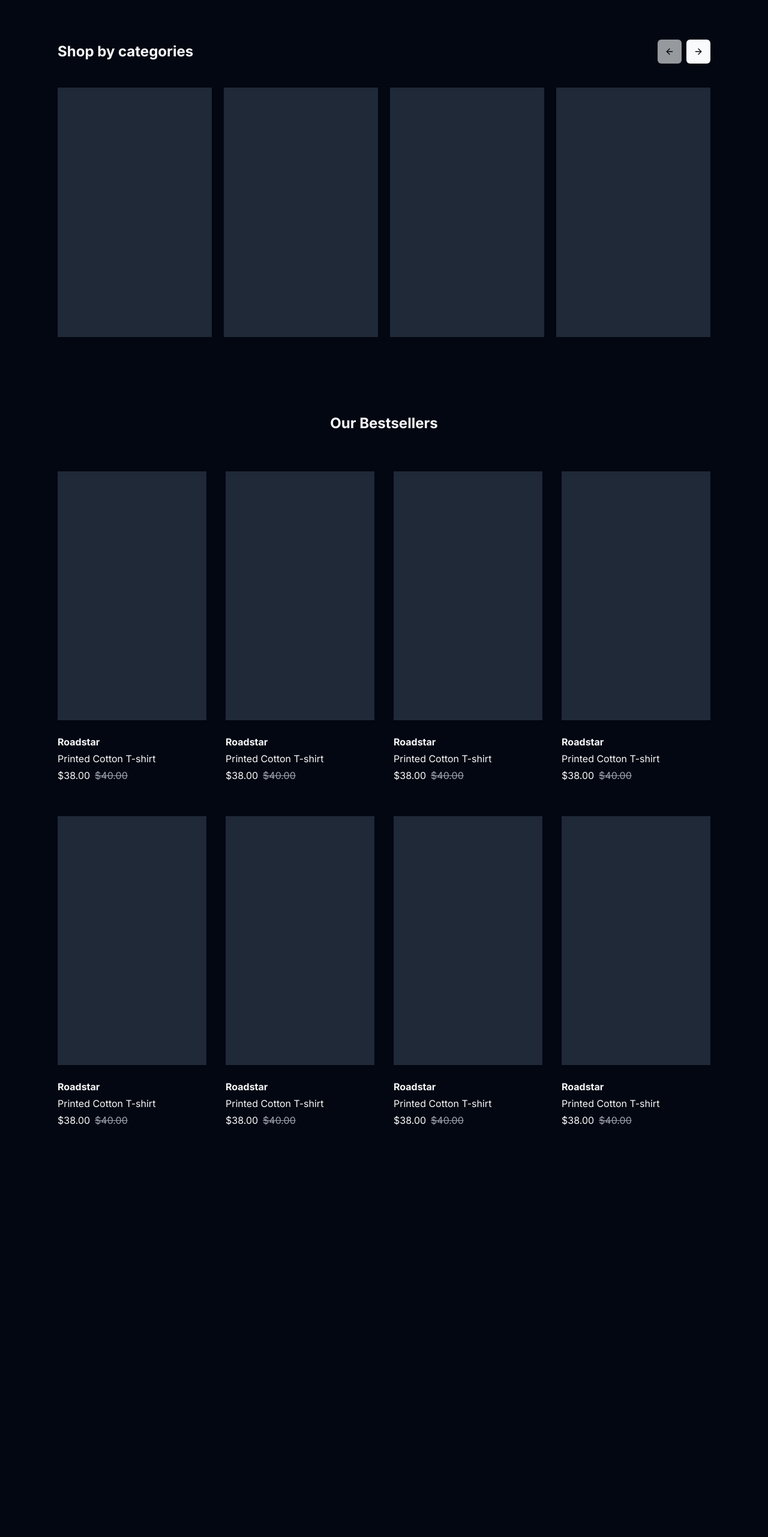
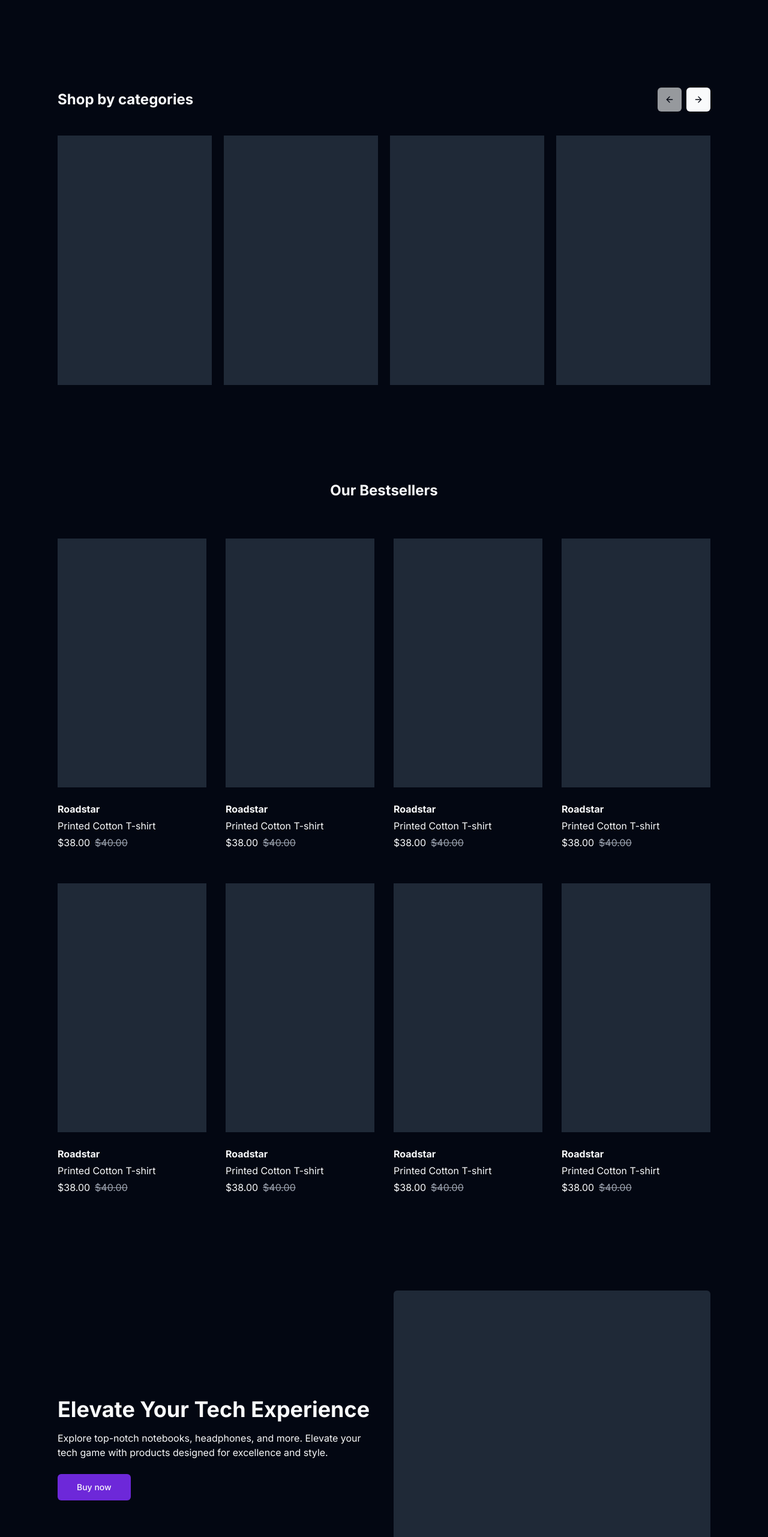
Before and after one commit to CaiqueMorales20/nexus, a Next.js app: page / in a window 1280 px wide. Shown: the part 989-3552 px from the top of the page at 60% size. Before the commit the page ends 2965 px from the top, so only its background shows below. Built offline with nearby package versions, Linux system fonts and the light colour scheme.

Commit message:
feat: add pitch section

```diff
--- a/src/app/(home)/best-sellers/index.tsx
+++ b/src/app/(home)/best-sellers/index.tsx
@@ -2,7 +2,7 @@ import { Product } from './product'
 
 export function BestSellers() {
   return (
-    <div className="container mt-32">
+    <section className="container mt-40">
       <h2 className="mb-16 text-center text-2xl font-bold">Our Bestsellers</h2>
       <div className="grid grid-cols-4 gap-x-8 gap-y-14">
         <Product />
@@ -14,6 +14,6 @@ export function BestSellers() {
         <Product />
         <Product />
       </div>
-    </div>
+    </section>
   )
 }
--- a/src/app/(home)/category-carousel.tsx
+++ b/src/app/(home)/category-carousel.tsx
@@ -45,7 +45,7 @@ export function CategoryCarousel() {
   const [isEnd, setIsEnd] = useState(false)
 
   return (
-    <section className="container mt-20">
+    <section className="container mt-40">
       <div className="w-full">
         <Swiper
           spaceBetween={20}
--- /dev/null
+++ b/src/app/(home)/pitch/index.tsx
@@ -0,0 +1,19 @@
+import { Button } from '@/components/ui/button'
+
+export function Pitch() {
+  return (
+    <section className="container mt-40 grid grid-cols-2 gap-8">
+      <div className="my-auto">
+        <h3 className="mb-4 text-4xl font-bold">
+          Elevate Your Tech Experience
+        </h3>
+        <p className="mb-6">
+          Explore top-notch notebooks, headphones, and more. Elevate your tech
+          game with products designed for excellence and style.
+        </p>
+        <Button size={'lg'}>Buy now</Button>
+      </div>
+      <div className="aspect-square w-full rounded-md bg-muted"></div>
+    </section>
+  )
+}
--- a/src/app/page.tsx
+++ b/src/app/page.tsx
@@ -1,6 +1,7 @@
 import { BestSellers } from './(home)/best-sellers'
 import { CategoryCarousel } from './(home)/category-carousel'
 import { Hero } from './(home)/hero'
+import { Pitch } from './(home)/pitch'
 
 export default function Home() {
   return (
@@ -8,6 +9,7 @@ export default function Home() {
       <Hero />
       <CategoryCarousel />
       <BestSellers />
+      <Pitch />
     </main>
   )
 }
```
